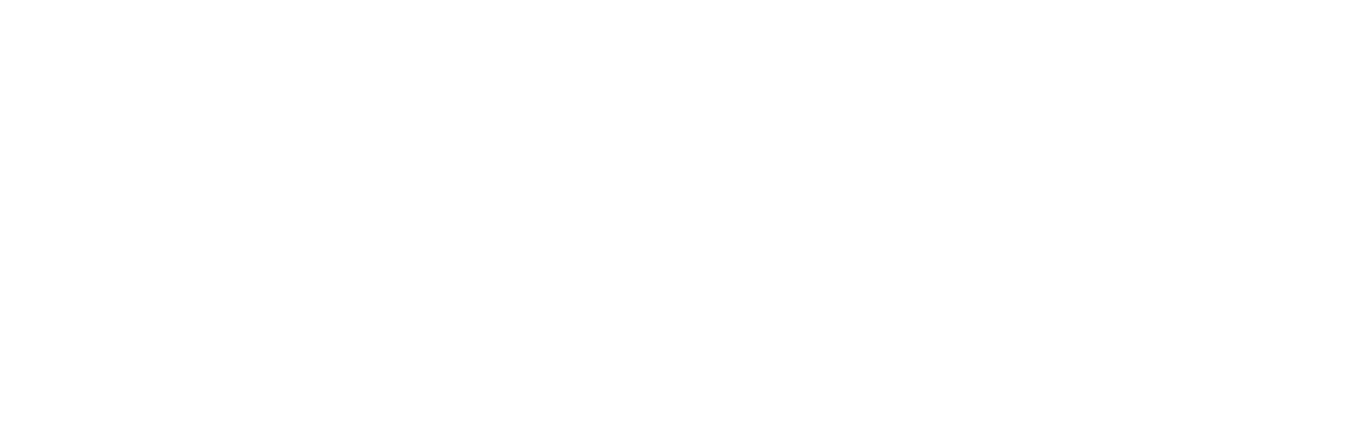
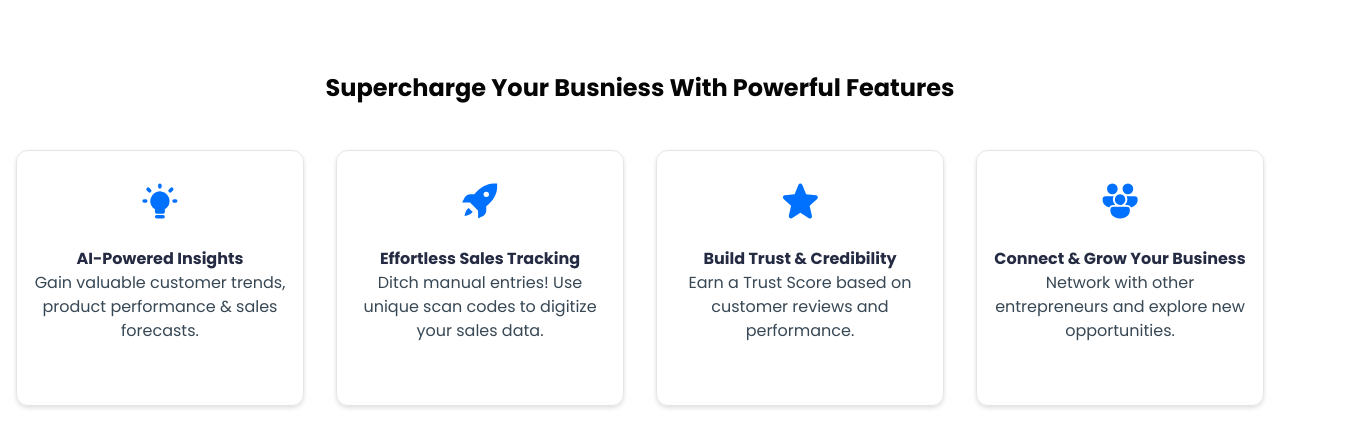
Before and after one commit to miraclemenikelechi/barter-trybe, a React (Vite) app: page / in a window 1280 px wide. Shown: the part 838-1286 px from the top of the page, 1368 px wide, since content can reach past the window. Before the commit the page ends 800 px from the top, so only its background shows below. Built offline with nearby package versions, Linux system fonts and the light colour scheme.

Commit message:
home page features section

```diff
--- a/src/assets/icons/index.tsx
+++ b/src/assets/icons/index.tsx
@@ -0,0 +1,76 @@
+import { FC } from "react";
+
+export const FEATURE_INSIGHTS: FC = () => {
+    return (
+        <svg
+            width={40}
+            height={39}
+            viewBox="0 0 40 39"
+            fill="none"
+            xmlns="http://www.w3.org/2000/svg"
+        >
+            <path
+                d="M19.875 10.75a8.75 8.75 0 00-3.5 16.772v4.228h7v-4.228a8.751 8.751 0 00-3.5-16.772z"
+                fill="#0070FF"
+            />
+            <path
+                d="M35.625 19.5h1.75M31.25 8.125L33 6.375M19.875 3.75V2M8.5 8.125l-1.75-1.75M4.125 19.5h-1.75m14 17.5h7m5.25-17.5a8.75 8.75 0 10-12.25 8.022v4.228h7v-4.228a8.752 8.752 0 005.25-8.022z"
+                stroke="#0070FF"
+                strokeWidth={4}
+                strokeLinecap="round"
+                strokeLinejoin="round"
+            />
+        </svg>
+    );
+};
+
+export const FEATURE_SALES: FC = () => {
+    return (
+        <svg
+            width={36}
+            height={35}
+            viewBox="0 0 36 35"
+            fill="none"
+            xmlns="http://www.w3.org/2000/svg"
+        >
+            <path
+                d="M31.201 0c-5.824 0-13.633 3.994-18.879 10.862h-4.35c-3.141 0-4.942 2.346-6.183 4.825L.125 19.01h7.847l4.073 4.073 4.073 4.073V35l3.32-1.662c2.48-1.238 4.826-3.041 4.826-6.183v-4.35c6.867-5.247 10.861-13.06 10.861-18.881V0h-3.924zm-6.937 8.146a2.715 2.715 0 110 5.431 2.715 2.715 0 010-5.43zM6.614 24.44l-1.357 1.358c-1.96 1.96-2.715 6.789-2.715 6.789s4.61-.538 6.788-2.716l1.357-1.357-4.072-4.074z"
+                fill="#0070FF"
+            />
+        </svg>
+    );
+};
+
+export const FEATURE_TRUST: FC = () => {
+    return (
+        <svg
+            width={36}
+            height={35}
+            viewBox="0 0 36 35"
+            fill="none"
+            xmlns="http://www.w3.org/2000/svg"
+        >
+            <path
+                d="M18.375 29.311l8.487 5.372c1.555.984 3.457-.471 3.048-2.312l-2.25-10.1 7.505-6.805c1.37-1.24.634-3.595-1.165-3.745l-9.878-.877L20.256 1.3a2.012 2.012 0 00-3.762 0l-3.866 9.523-9.878.877c-1.8.15-2.536 2.504-1.165 3.745L9.09 22.25l-2.25 10.1c-.409 1.84 1.493 3.296 3.048 2.311l8.487-5.35z"
+                fill="#0070FF"
+            />
+        </svg>
+    );
+};
+
+export const FEATURE_CONNECT: FC = () => {
+    return (
+        <svg
+            width={36}
+            height={35}
+            viewBox="0 0 36 35"
+            fill="none"
+            xmlns="http://www.w3.org/2000/svg"
+        >
+            <path
+                d="M14 12.639a5.338 5.338 0 014.125-1.945 5.347 5.347 0 11-4.126 1.944m11.416 3.404a7.26 7.26 0 00-.84-3.403h8.133a2.917 2.917 0 012.917 2.917v.972c0 3.086-2.345 6.245-6.446 7.358a4.86 4.86 0 00-4.248-2.497h-1.848a7.272 7.272 0 002.334-5.347m-.486 7.291a2.907 2.907 0 012.916 2.917v.972c0 3.833-3.616 7.778-9.722 7.778s-9.722-3.945-9.722-7.778v-.972a2.91 2.91 0 012.916-2.917h13.612zM.625 16.528c0 3.086 2.345 6.245 6.446 7.358a4.86 4.86 0 014.248-2.497h1.848a7.272 7.272 0 01-2.334-5.347c0-1.23.304-2.388.842-3.403H3.542a2.917 2.917 0 00-2.917 2.917v.972zm15.07-11.18A5.347 5.347 0 105 5.346a5.347 5.347 0 0010.694 0zm15.555 0a5.347 5.347 0 10-10.694 0 5.347 5.347 0 0010.694 0z"
+                fill="#0070FF"
+            />
+        </svg>
+    );
+};
--- a/src/assets/styles/variables.scss
+++ b/src/assets/styles/variables.scss
@@ -22,9 +22,24 @@
             $color: #1b3c55,
             $alpha: 20%
         ),
+    "blue--300":
+        rgba(
+            $color: #252b42,
+            $alpha: 100%
+        ),
+    "blue--400":
+        rgba(
+            $color: #374754,
+            $alpha: 100%
+        ),
     "black--100":
         rgba(
             $color: #000000,
+            $alpha: 100%
+        ),
+    "black--200":
+        rgba(
+            $color: #060505,
             $alpha: 100%
         ),
     "white--100":
--- /dev/null
+++ b/src/pages/home/components/features.tsx
@@ -0,0 +1,28 @@
+import { FEATURES } from "../config";
+
+export default function Component() {
+    return (
+        <section className="home__features">
+            <div className="home__features__wrapper">
+                <h3>supercharge your busniess with powerful features</h3>
+
+                <ul>
+                    {FEATURES.map(function (value, index) {
+                        return (
+                            <li key={index}>
+                                <i>
+                                    <value.icon />
+                                </i>
+
+                                <div>
+                                    <span>{value.title}</span>
+                                    <p>{value.description}</p>
+                                </div>
+                            </li>
+                        );
+                    })}
+                </ul>
+            </div>
+        </section>
+    );
+}
--- a/src/pages/home/config.ts
+++ b/src/pages/home/config.ts
@@ -1,4 +1,6 @@
-import { NavigationLink } from "./types";
+import { FEATURE_CONNECT, FEATURE_INSIGHTS, FEATURE_SALES, FEATURE_TRUST } from "@/assets/icons";
+
+import { Feature, NavigationLink } from "./types";
 
 export const NAVIGATION_LINKS: NavigationLink[] = [
     { href: "", label: "home" },
@@ -6,3 +8,26 @@
     { href: "", label: "pricing" },
     { href: "", label: "testimonials" },
 ];
+
+export const FEATURES: Feature[] = [
+    {
+        icon: FEATURE_INSIGHTS,
+        title: "AI-Powered Insights",
+        description: "Gain valuable customer trends, product performance & sales forecasts."
+    },
+    {
+        icon: FEATURE_SALES,
+        title: "Effortless Sales Tracking",
+        description: "Ditch manual entries! Use unique scan codes to digitize your sales data."
+    },
+    {
+        icon: FEATURE_TRUST,
+        title: "Build Trust & Credibility",
+        description: "Earn a Trust Score based on customer reviews and performance."
+    },
+    {
+        icon: FEATURE_CONNECT,
+        title: "Connect & Grow Your Business",
+        description: "Network with other entrepreneurs and explore new opportunities."
+    },
+];
--- a/src/pages/home/index.scss
+++ b/src/pages/home/index.scss
@@ -91,3 +91,72 @@
         @include font($f: inter, $s: $size, $w: medium);
     }
 }
+
+.home__main {
+    padding: 6.75rem 0 5.5rem 0;
+
+    &__wrapper {
+        @include flex;
+    }
+}
+
+.home__features {
+    padding-inline: 6.5rem;
+    @include flex;
+
+    &__wrapper {
+        gap: 2.75rem;
+
+        @extend %section-container;
+        @include flex($d: column);
+    }
+
+    h3 {
+        $size: map.get(
+                $map: $fz,
+                $key: xl
+            ) + 0.25rem;
+
+        color: var(--black--200);
+        text-transform: capitalize;
+
+        @include font($f: poppins, $s: $size, $w: bold);
+    }
+
+    ul {
+        gap: 2rem;
+        @include flex;
+    }
+
+    li {
+        border-radius: 0.75rem;
+        border: 0.0625rem solid rgba(0, 0, 0, 0.1);
+        box-shadow: 0rem 0.125rem 0.25rem 0rem rgba(0, 0, 0, 0.125);
+        gap: 1.75rem;
+        height: 16rem;
+        padding: 2rem 1rem;
+        width: 288px;
+
+        @include flex($d: column, $j: flex-start);
+    }
+
+    i {
+        @include equal(2.25rem);
+    }
+
+    div {
+        @include flex($d: column);
+    }
+
+    span {
+        color: var(--blue--300);
+        @include font($f: poppins, $s: base, $w: bold);
+    }
+
+    p {
+        color: var(--blue--400);
+        text-align: center;
+
+        @include font($f: poppins, $s: base, $w: normal);
+    }
+}
--- a/src/pages/home/index.tsx
+++ b/src/pages/home/index.tsx
@@ -1,5 +1,6 @@
 import "./index.scss";
 
+import Features from "./components/features";
 import Header from "./components/header";
 
 export default function Page() {
@@ -7,7 +8,13 @@
         <section className="home">
             <div className="home__wrapper">
                 <Header />
-                <main></main>
+
+                <main className="home__main">
+                    <div className="home__main__wrapper">
+                        <Features />
+                    </div>
+                </main>
+
                 <footer></footer>
             </div>
         </section>
```
Also changed, not shown: src/pages/home/types.ts (+8 -0 lines).
